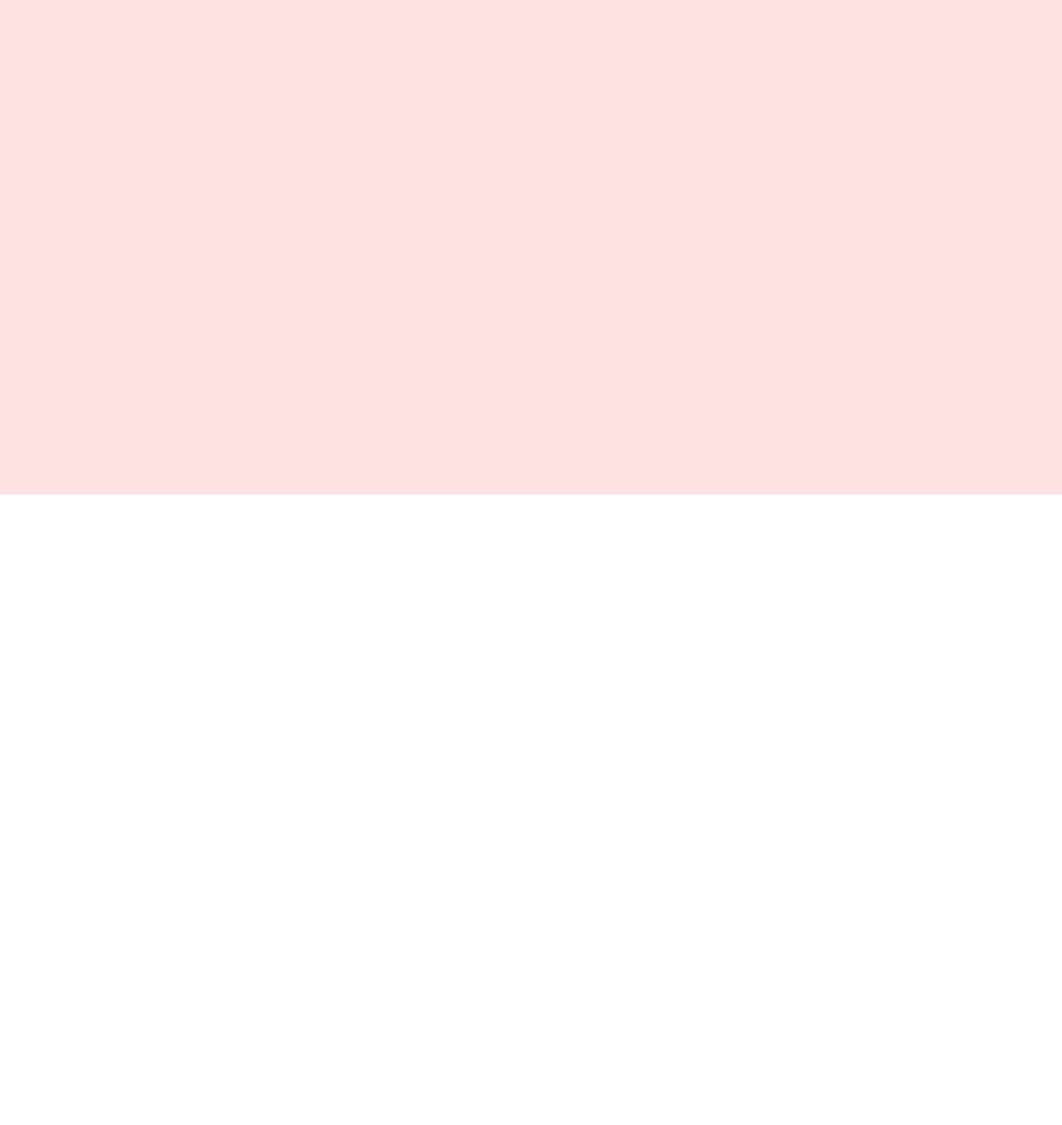
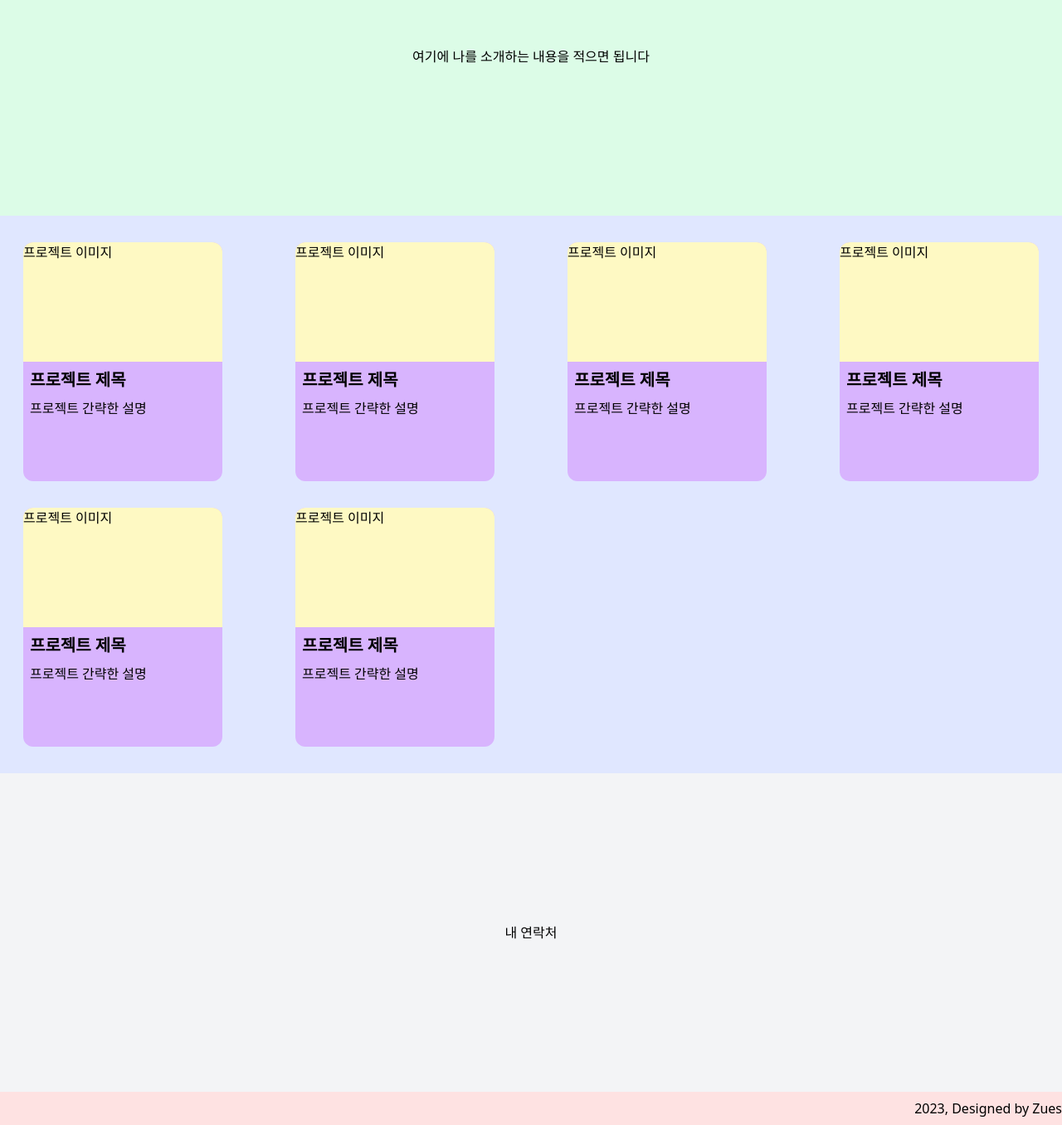
Before and after one commit to jaewoo-ahn/my-dapp-project, a React (Create React App) app: page / in a window 1280 px wide. Shown: the part 204-1560 px from the top of the page at 83% size. Before the commit the page ends 800 px from the top, so only its background shows below. Built offline with nearby package versions, Linux system fonts and the light colour scheme.

Commit message:
basic portfolio

```diff
--- a/src/App.jsx
+++ b/src/App.jsx
@@ -11,6 +11,61 @@
           </ul>
         </div>
       </header>
+      <main>
+        <div className="bg-green-100 max-w-screen-xl mx-auto  h-96 flex justify-center items-center">
+          여기에 나를 소개하는 내용을 적으면 됩니다
+        </div>
+        <ul className="bg-indigo-100 max-w-screen-xl mx-auto grid grid-cols-1 sm:grid-cols-2 md:grid-cols-3 lg:grid-cols-4 justify-items-center gap-8 py-8">
+          <li className="bg-purple-300 w-60 h-72 rounded-xl">
+            <div className="bg-yellow-100 w-full h-1/2 object-cover rounded-t-xl">
+              프로젝트 이미지
+            </div>
+            <div className="text-xl font-bold mt-2 mx-2">프로젝트 제목</div>
+            <div className="mt-2 mx-2 ">프로젝트 간략한 설명</div>
+          </li>
+          <li className="bg-purple-300 w-60 h-72 rounded-xl">
+            <div className="bg-yellow-100 w-full h-1/2 object-cover rounded-t-xl">
+              프로젝트 이미지
+            </div>
+            <div className="text-xl font-bold mt-2 mx-2">프로젝트 제목</div>
+            <div className="mt-2 mx-2 ">프로젝트 간략한 설명</div>
+          </li>
+          <li className="bg-purple-300 w-60 h-72 rounded-xl">
+            <div className="bg-yellow-100 w-full h-1/2 object-cover rounded-t-xl">
+              프로젝트 이미지
+            </div>
+            <div className="text-xl font-bold mt-2 mx-2">프로젝트 제목</div>
+            <div className="mt-2 mx-2 ">프로젝트 간략한 설명</div>
+          </li>
+          <li className="bg-purple-300 w-60 h-72 rounded-xl">
+            <div className="bg-yellow-100 w-full h-1/2 object-cover rounded-t-xl">
+              프로젝트 이미지
+            </div>
+            <div className="text-xl font-bold mt-2 mx-2">프로젝트 제목</div>
+            <div className="mt-2 mx-2 ">프로젝트 간략한 설명</div>
+          </li>
+          <li className="bg-purple-300 w-60 h-72 rounded-xl">
+            <div className="bg-yellow-100 w-full h-1/2 object-cover rounded-t-xl">
+              프로젝트 이미지
+            </div>
+            <div className="text-xl font-bold mt-2 mx-2">프로젝트 제목</div>
+            <div className="mt-2 mx-2 ">프로젝트 간략한 설명</div>
+          </li>
+          <li className="bg-purple-300 w-60 h-72 rounded-xl">
+            <div className="bg-yellow-100 w-full h-1/2 object-cover rounded-t-xl">
+              프로젝트 이미지
+            </div>
+            <div className="text-xl font-bold mt-2 mx-2">프로젝트 제목</div>
+            <div className="mt-2 mx-2 ">프로젝트 간략한 설명</div>
+          </li>
+        </ul>
+        <div className="bg-gray-100 max-w-screen-xl mx-auto h-96 flex justify-center items-center">
+          내 연락처
+        </div>
+      </main>
+      <footer className="max-w-screen-xl mx-auto flex justify-end py-1 md:py-2">
+        2023, Designed by Zues
+      </footer>
     </div>
   );
 }
```
